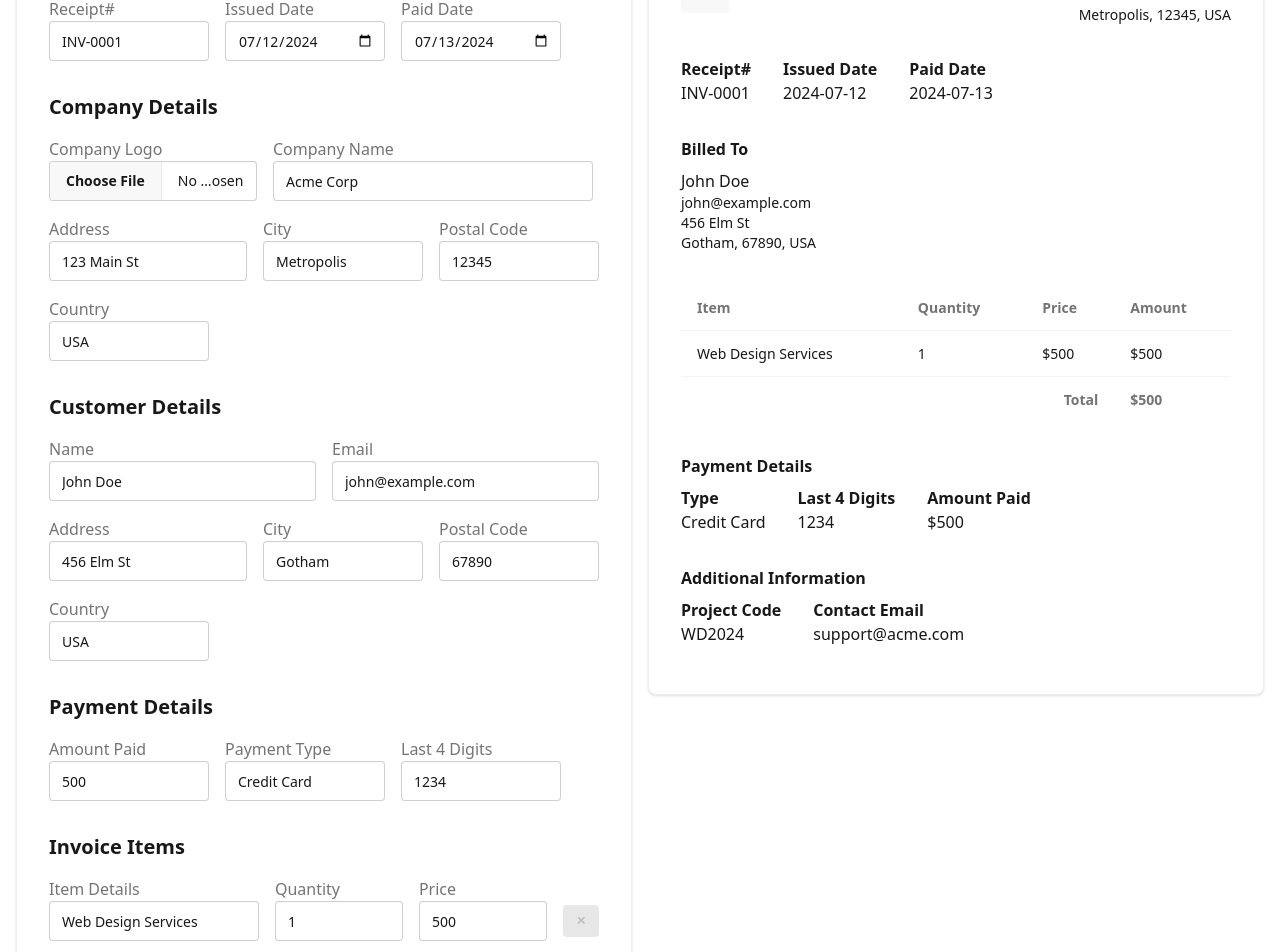
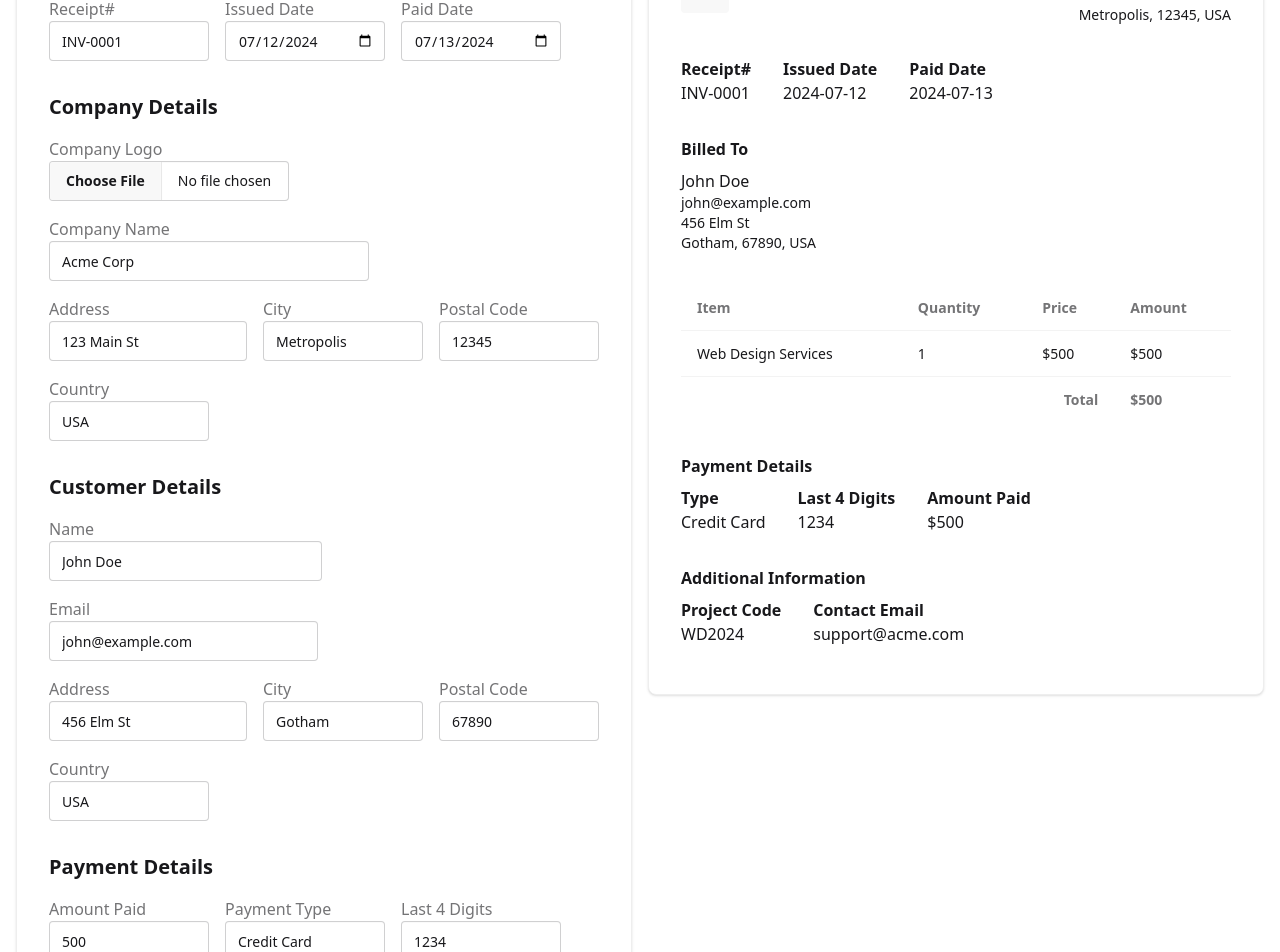
Before and after one commit to atifali/invoice-generator, a React (Vite) app: page / in a window 1280 px wide. Shown: the part 160-1112 px from the top of the page. Built offline with nearby package versions, Linux system fonts and the light colour scheme.

Commit message:
fix labels

```diff
--- a/src/components/InvoiceForm.jsx
+++ b/src/components/InvoiceForm.jsx
@@ -91,8 +91,8 @@ function InvoiceForm({ values, setValues, previewRef }) {
                 {/* Company Details */}
                 <div>
                     <h2 className="text-xl font-bold mb-4">Company Details</h2>
-                    <div className="flex flex-wrap gap-4 items-end">
-                        <div className="form-control w-52">
+                    <div className="flex flex-wrap gap-4">
+                        <div className="form-control w-60">
                             <label className="label">
                                 <span className="label-text">Company Logo</span>
                             </label>
@@ -104,7 +104,7 @@ function InvoiceForm({ values, setValues, previewRef }) {
                                 onChange={handleChange}
                             />
                         </div>
-                        <div className="form-control flex-1 min-w-52">
+                        <div className="form-control min-w-52">
                             <label className="label">
                                 <span className="label-text">Company Name</span>
                             </label>
@@ -143,13 +143,13 @@ function InvoiceForm({ values, setValues, previewRef }) {
                 <div>
                     <h2 className="text-xl font-bold mb-4">Customer Details</h2>
                     <div className="flex flex-wrap gap-4">
-                        <div className="form-control flex-1 min-w-40">
+                        <div className="form-control min-w-40">
                             <label className="label">
                                 <span className="label-text">Name</span>
                             </label>
                             <input type="text" name="customerName" className="input input-bordered" required value={values.customerName} onChange={handleChange} />
                         </div>
-                        <div className="form-control flex-1 min-w-40">
+                        <div className="form-control min-w-40">
                             <label className="label">
                                 <span className="label-text">Email</span>
                             </label>
@@ -214,8 +214,8 @@ function InvoiceForm({ values, setValues, previewRef }) {
                     <h2 className="text-xl font-bold mb-4">Invoice Items</h2>
                     <div className="flex flex-col gap-4">
                         {values.items.map((item, idx) => (
-                            <div className="flex flex-wrap gap-4 items-center" key={idx}>
-                                <div className="form-control flex-1 min-w-40">
+                            <div className="flex gap-4 items-center" key={idx}>
+                                <div className="form-control min-w-40">
                                     <label className="label">
                                         <span className="label-text">Item Details</span>
                                     </label>
```
